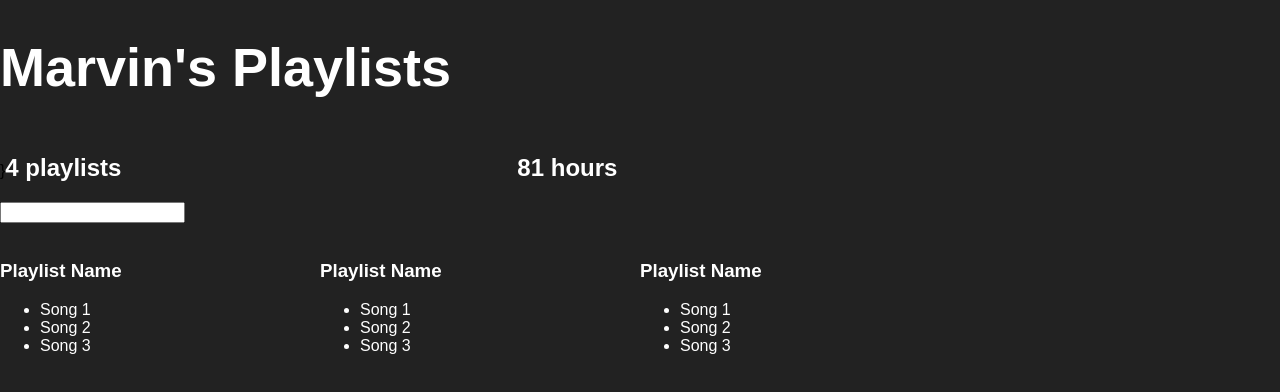
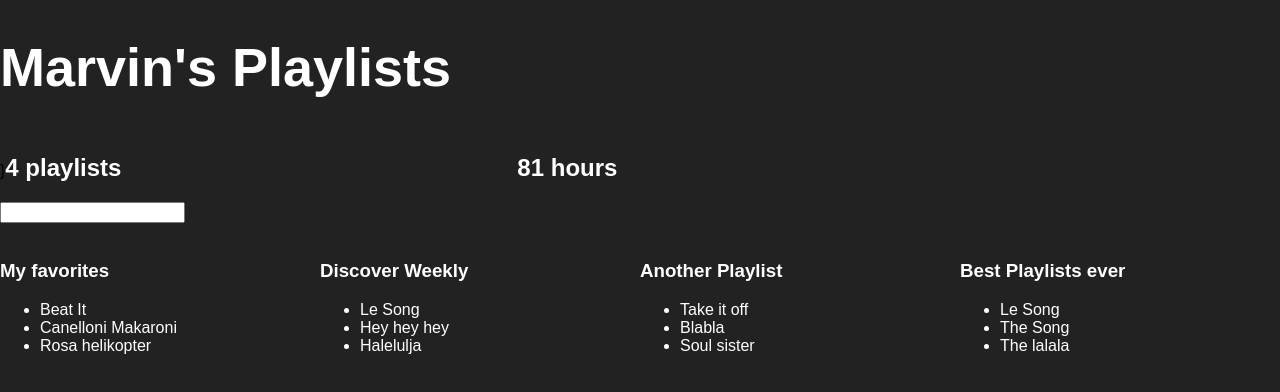
Before and after one commit to yOoMarvin/better-playlists, a React (Create React App) app: page / in a window 1280 px wide. Shown: the top 392 px of the page. Built offline with nearby package versions, Linux system fonts and the light colour scheme.

Commit message:
Populate playlists with data

```diff
--- a/src/App.js
+++ b/src/App.js
@@ -22,16 +22,16 @@
         name: 'Discover Weekly',
         songs: [
           {name:'Le Song', duration:1345},
-          {name:'The Song', duration:1236},
-          {name:'The lalala', duration: 70000}
+          {name:'Hey hey hey', duration:1236},
+          {name:'Halelulja', duration: 70000}
         ]
       },
       {
-        name: 'Another Playlist- the best',
+        name: 'Another Playlist',
         songs: [
-          {name:'Le Song', duration:1345},
-          {name:'The Song', duration:1236},
-          {name:'The lalala', duration: 70000}
+          {name:'Take it off', duration:1345},
+          {name:'Blabla', duration:1236},
+          {name:'Soul sister', duration: 70000}
         ]
       },
       {
@@ -90,14 +90,15 @@
 
 class Playlist extends Component {
   render() {
+    let playlist = this.props.playlist //just a shorthand
     return(
       <div style={{...defaultStyle, width: '25%', display: 'inline-block'}}>
         <img />
-        <h3>Playlist Name</h3>
+        <h3>{playlist.name}</h3>
         <ul>
-          <li>Song 1</li>
-          <li>Song 2</li>
-          <li>Song 3</li>
+          {playlist.songs.map(song =>
+            <li>{song.name}</li>
+          )}
         </ul>
       </div>
     );
@@ -131,9 +132,9 @@
           <PlaylistsCounter playlists={this.state.serverData.user.playlists}/>
           <HoursCounter playlists={this.state.serverData.user.playlists}/>
           <Filter />
-          <Playlist />
-          <Playlist />
-          <Playlist />
+          {this.state.serverData.user.playlists.map(playlist =>
+            <Playlist playlist={playlist}/>
+          )}
         </div> : <h1 style={defaultStyle}>Loading...</h1>
         //If the stuff above exists, show it. Otherwise write loading...
       }
```
